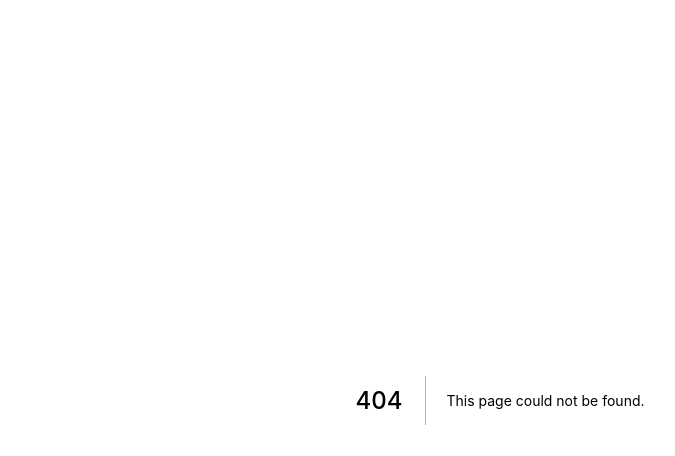
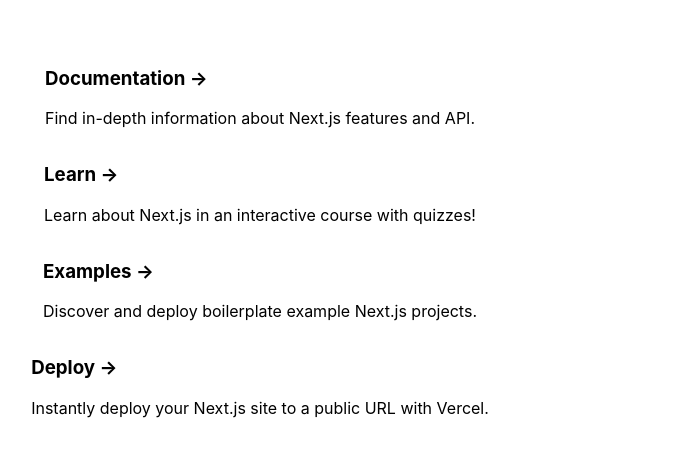
Before and after one commit to jeffreyehogg/portfolio-old, a Next.js app: page /portfolio in a window 1280 px wide. Before the commit this address had no page. Shown: the top 456 px of the page, without its empty margins (140-815 px from the left). Built offline with nearby package versions, Linux system fonts and the light colour scheme.

Commit message:
nextjs init, pages

```diff
--- /dev/null
+++ b/components/Projects.js
@@ -0,0 +1,36 @@
+import React from 'react';
+import styles from '../styles/Projects.module.css';
+
+const Projects = () => {
+  return (
+    <div className={styles.grid}>
+      <a href="https://nextjs.org/docs" className={styles.card}>
+        <h3>Documentation &rarr;</h3>
+        <p>Find in-depth information about Next.js features and API.</p>
+      </a>
+
+      <a href="https://nextjs.org/learn" className={styles.card}>
+        <h3>Learn &rarr;</h3>
+        <p>Learn about Next.js in an interactive course with quizzes!</p>
+      </a>
+
+      <a
+        href="https://github.com/vercel/next.js/tree/master/examples"
+        className={styles.card}
+      >
+        <h3>Examples &rarr;</h3>
+        <p>Discover and deploy boilerplate example Next.js projects.</p>
+      </a>
+
+      <a
+        href="https://vercel.com/new?utm_source=create-next-app&utm_medium=default-template&utm_campaign=create-next-app"
+        className={styles.card}
+      >
+        <h3>Deploy &rarr;</h3>
+        <p>Instantly deploy your Next.js site to a public URL with Vercel.</p>
+      </a>
+    </div>
+  );
+};
+
+export default Projects;
--- /dev/null
+++ b/pages/portfolio.js
@@ -0,0 +1,8 @@
+import React from 'react';
+import Projects from '../components/Projects';
+
+const Portfolio = () => {
+  return <Projects />;
+};
+
+export default Portfolio;
--- /dev/null
+++ b/styles/Projects.module.css
@@ -0,0 +1,8 @@
+.grid {
+  display: flex;
+  align-items: center;
+  justify-content: center;
+  flex-wrap: wrap;
+  max-width: 800px;
+  margin-top: 3rem;
+}
```
Also changed, not shown: components/Navbar.js (added, +7 -0 lines), components/Profile.js (added, +7 -0 lines), pages/about.js (added, +7 -0 lines), pages/index.js (+3 -33 lines), pages/resume.js (added, +7 -0 lines), styles/Home.module.css (+0 -9 lines), 1 other file (tests, documents, lock files or other folders).
